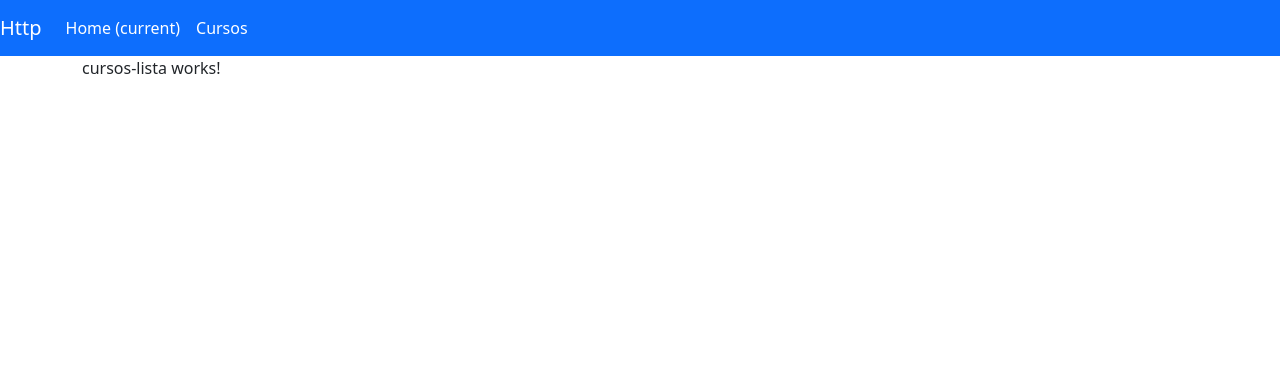
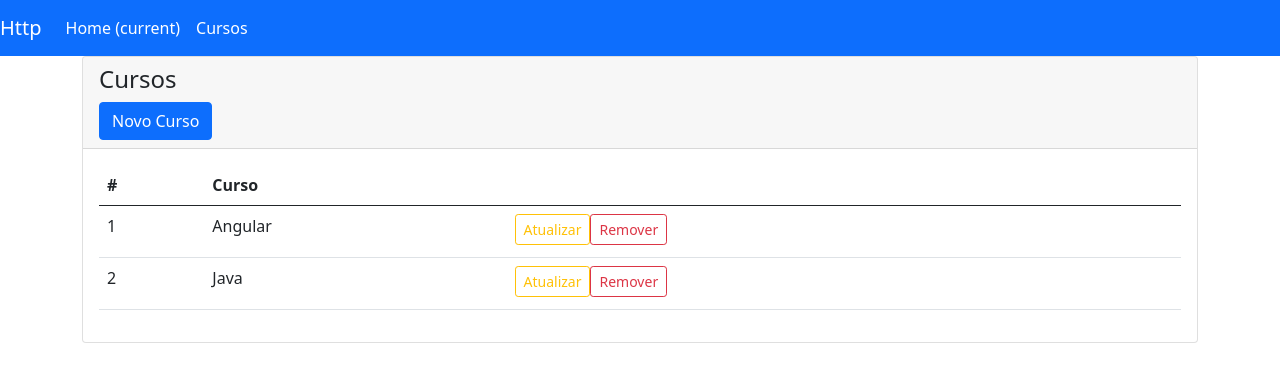
Before and after one commit to luanpoppe/loiane-angular-01, an Angular app: page /cursos in a window 1280 px wide. Shown: the top 382 px of the page. Built offline with nearby package versions, Linux system fonts and the light colour scheme; data requests are answered from the project's data file.

Commit message:
Terminei a aula ‘Http GET: listar registros’

```diff
--- a/db.json
+++ b/db.json
@@ -2,7 +2,11 @@
   "cursos": [
     {
       "id": 1,
-      "title": "Angular"
+      "nome": "Angular"
+    },
+    {
+      "nome": "Java",
+      "id": 2
     }
   ]
 }
--- /dev/null
+++ b/src/app/cursos/curso.ts
@@ -0,0 +1,4 @@
+export interface Curso {
+  id: number;
+  nome: string;
+}
--- a/src/app/cursos/cursos-lista/cursos-lista.component.html
+++ b/src/app/cursos/cursos-lista/cursos-lista.component.html
@@ -1 +1,40 @@
-<p>cursos-lista works!</p>
+<div class="card">
+  <div class="card-header">
+    <div class="float-left">
+      <h4>Cursos</h4>
+    </div>
+    <div class="float-right">
+      <button type="button" class="btn btn-primary" [routerLink]="['novo']">
+        Novo Curso
+      </button>
+    </div>
+  </div>
+  <div class="card-body">
+    <table class="table table-hover">
+      <thead>
+        <tr>
+          <th>#</th>
+          <th>Curso</th>
+          <th></th>
+        </tr>
+      </thead>
+      <tbody>
+        <tr *ngFor="let curso of cursos">
+          <td>{{ curso.id }}</td>
+          <td>{{ curso.nome }}</td>
+          <td>
+            <span class="float-right">
+              <button class="btn btn-outline-warning mb-1 btn-sm">
+                Atualizar
+              </button>
+
+              <button class="btn btn-outline-danger mb-1 btn-sm">
+                Remover
+              </button>
+            </span>
+          </td>
+        </tr>
+      </tbody>
+    </table>
+  </div>
+</div>
--- a/src/app/cursos/cursos-lista/cursos-lista.component.ts
+++ b/src/app/cursos/cursos-lista/cursos-lista.component.ts
@@ -1,15 +1,20 @@
 import { Component, OnInit } from '@angular/core';
+import { CursosService } from '../cursos.service';
+import { Curso } from '../curso';
 
 @Component({
   selector: 'app-cursos-lista',
   templateUrl: './cursos-lista.component.html',
-  styleUrls: ['./cursos-lista.component.scss']
+  styleUrls: ['./cursos-lista.component.scss'],
 })
 export class CursosListaComponent implements OnInit {
+  cursos: Curso[];
 
-  constructor() { }
+  constructor(private service: CursosService) {}
 
   ngOnInit(): void {
+    this.service.list().subscribe((dados) => {
+      this.cursos = dados;
+    });
   }
-
 }
--- /dev/null
+++ b/src/app/cursos/cursos.service.ts
@@ -0,0 +1,17 @@
+import { HttpClient } from '@angular/common/http';
+import { Injectable } from '@angular/core';
+import { Curso } from './curso';
+import { tap } from 'rxjs/operators';
+
+@Injectable({
+  providedIn: 'root',
+})
+export class CursosService {
+  private readonly API = 'http://localhost:3000/cursos';
+
+  constructor(private http: HttpClient) {}
+
+  list() {
+    return this.http.get<Curso[]>(this.API).pipe(tap(console.log));
+  }
+}
--- a/tsconfig.json
+++ b/tsconfig.json
@@ -5,7 +5,7 @@
     "baseUrl": "./",
     "outDir": "./dist/out-tsc",
     "forceConsistentCasingInFileNames": true,
-    "strict": true,
+    "strict": false,
     "noImplicitOverride": true,
     "noPropertyAccessFromIndexSignature": true,
     "noImplicitReturns": true,
```
Also changed, not shown: src/app/app.module.ts (+5 -9 lines), 1 other file (tests, documents, lock files or other folders).
